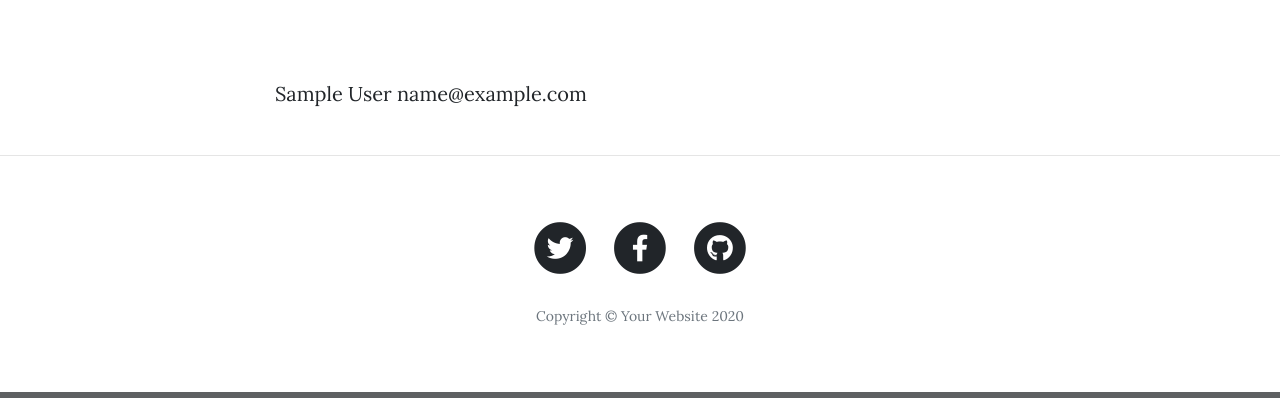
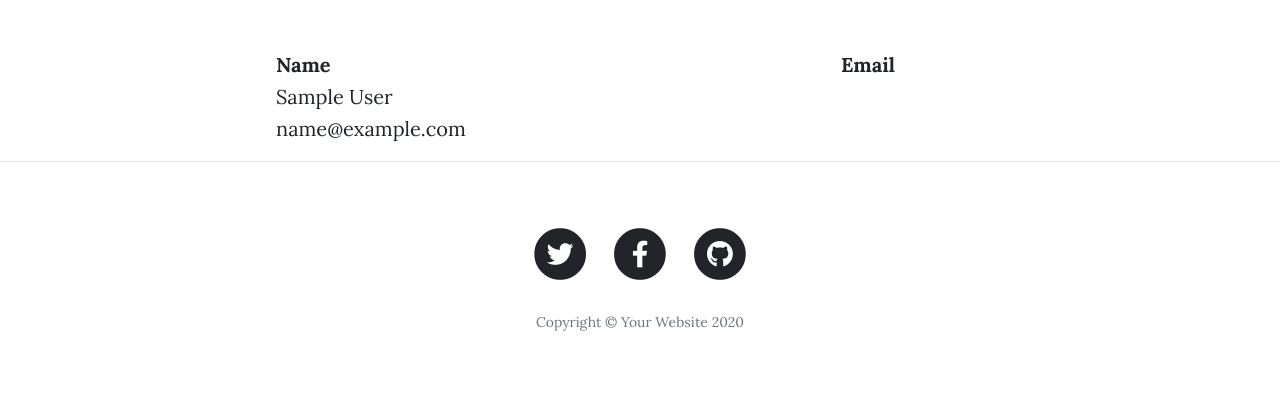
Before and after one commit to opencurlybrackets/SL-sign, a Flask app: page /a_users in a window 1280 px wide. Shown: the part 533-931 px from the top of the page. Run offline with Flask 2, Linux system fonts and the light colour scheme; the visitor is signed in with stand-in values (Sample User, id 1); data comes from the database, SQL or seed files in the repository; some libraries are stand-ins or nearby versions.

Commit message:
220415 2107 change a_users.html table vor users with name and email

```diff
--- a/templates/a_users.html
+++ b/templates/a_users.html
@@ -1,7 +1,8 @@
 {% include "header.html" %}
 
 <!-- Page Header -->
-  <header class="masthead" style="background-image: url('https://images.unsplash.com/photo-1470092306007-055b6797ca72?ixlib=rb-1.2.1&auto=format&fit=crop&w=668&q=80')">
+<header class="masthead"
+        style="background-image: url('https://images.unsplash.com/photo-1470092306007-055b6797ca72?ixlib=rb-1.2.1&auto=format&fit=crop&w=668&q=80')">
     <div class="overlay"></div>
     <div class="container">
         <div class="row">
@@ -20,15 +21,26 @@
 <div class="container">
     <div class="row">
         <div class="col-lg-8 col-md-10 mx-auto">
+
+            <div class="post-preview">
+                <table style="width:100%">
+                    <tr>
+                        <th>Name</th>
+                        <th>Email</th>
+
+                    </tr>
                     {% for user in all_users %}
-        <div class="post-preview">
-
-            <p>
-              {{user.name}} {{user.email}}
-            </p>
+                    <tr>
+                        <td>{{user.name}}</td>
+                    </tr>
+                    <tr>
+                        <td>{{user.email}}</td>
+                    </tr>
+                    {% endfor %}
+                </table>
 
             </div>
-        {% endfor %}
+
             {% endif %}
             {% endif %}
 
```
Lines whose indentation alone changed are shown as unchanged.
